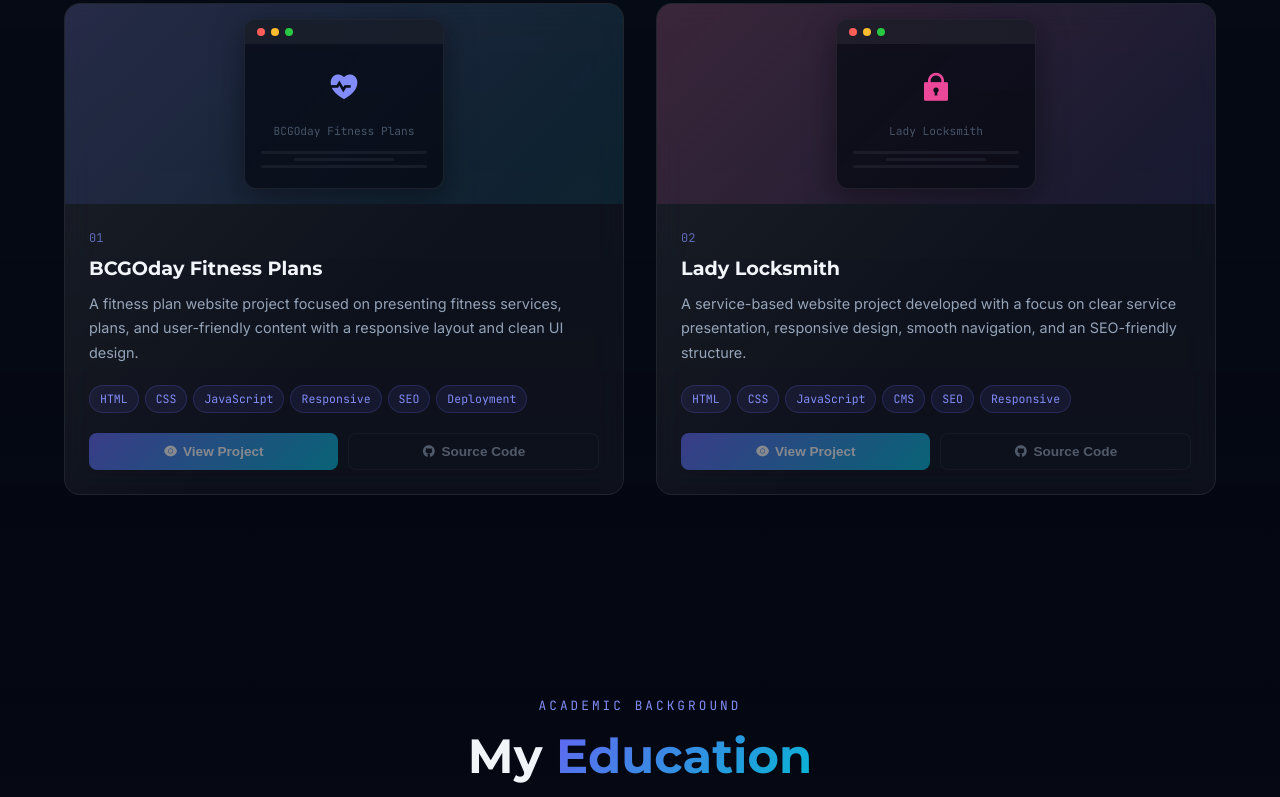
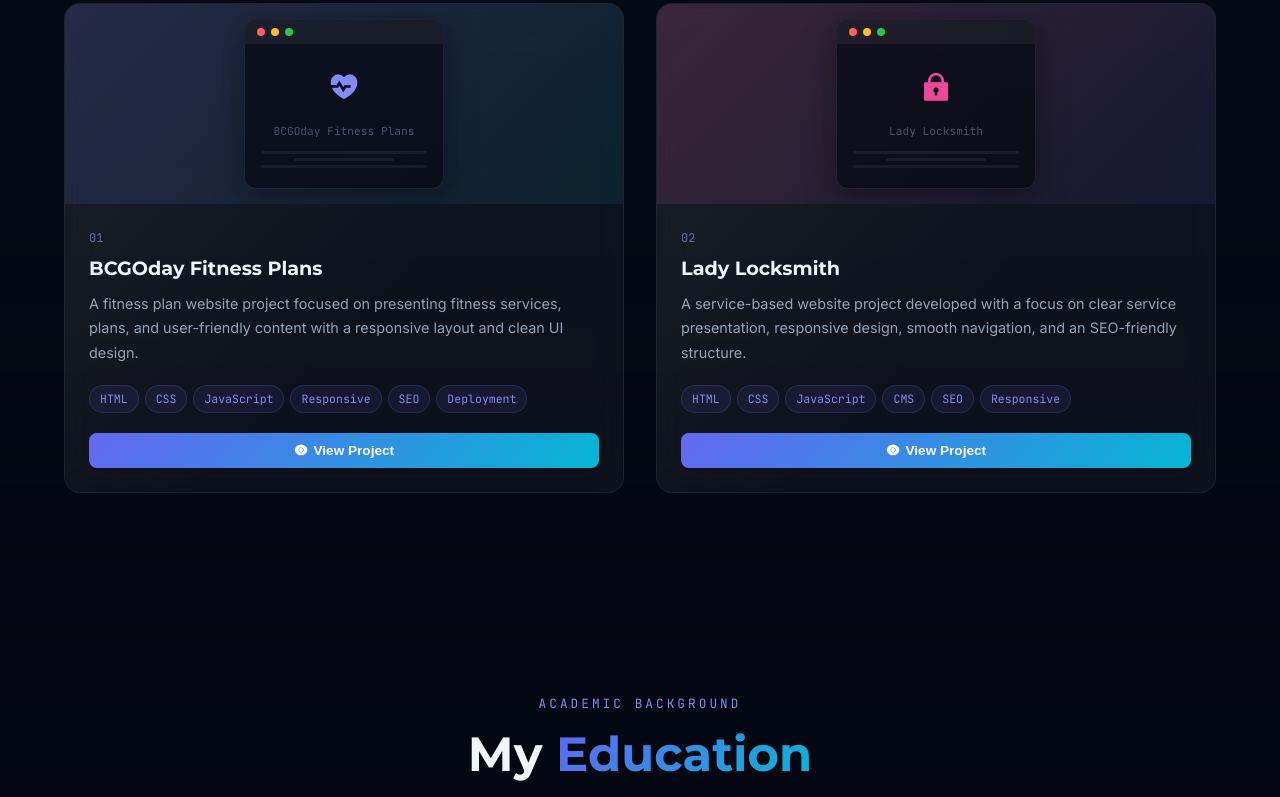
Before and after one commit to Ruqayya44/Portfolio, a plain HTML site: page Portfolio/index.html in a window 1280 px wide. Shown: the part 4080-4877 px from the top of the page. Drawn offline with nearby package versions, Linux system fonts and the light colour scheme.

Commit message:
add a project links

```diff
--- a/Portfolio/index.html
+++ b/Portfolio/index.html
@@ -492,12 +492,10 @@
                 <span>Deployment</span>
               </div>
               <div class="project-links">
-                <button class="btn-project" disabled>
-                  <i class="ri-eye-fill"></i> View Project
-                </button>
-                <button class="btn-project-outline" disabled>
-                  <i class="ri-github-fill"></i> Source Code
-                </button>
+                <button class="btn-project" onclick="window.open('https://bg90dayfitnessplans.com/', '_blank')">
+    <i class="ri-eye-fill"></i> View Project
+</button>
+
               </div>
             </div>
           </div>
@@ -536,12 +534,10 @@
                 <span>Responsive</span>
               </div>
               <div class="project-links">
-                <button class="btn-project" disabled>
-                  <i class="ri-eye-fill"></i> View Project
-                </button>
-                <button class="btn-project-outline" disabled>
-                  <i class="ri-github-fill"></i> Source Code
-                </button>
+                <button class="btn-project" onclick="window.open('https://callladylock.com/', '_blank')">
+    <i class="ri-eye-fill"></i> View Project
+</button>
+
               </div>
             </div>
           </div>
```
